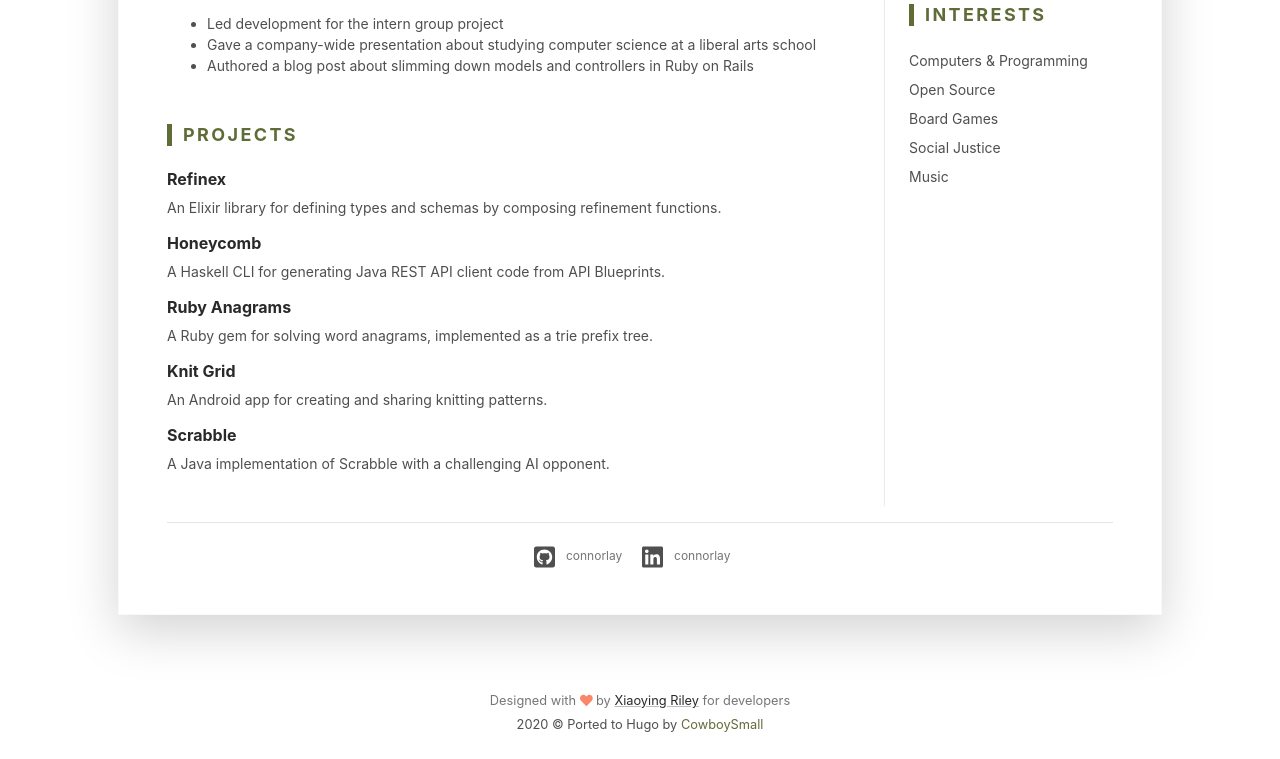
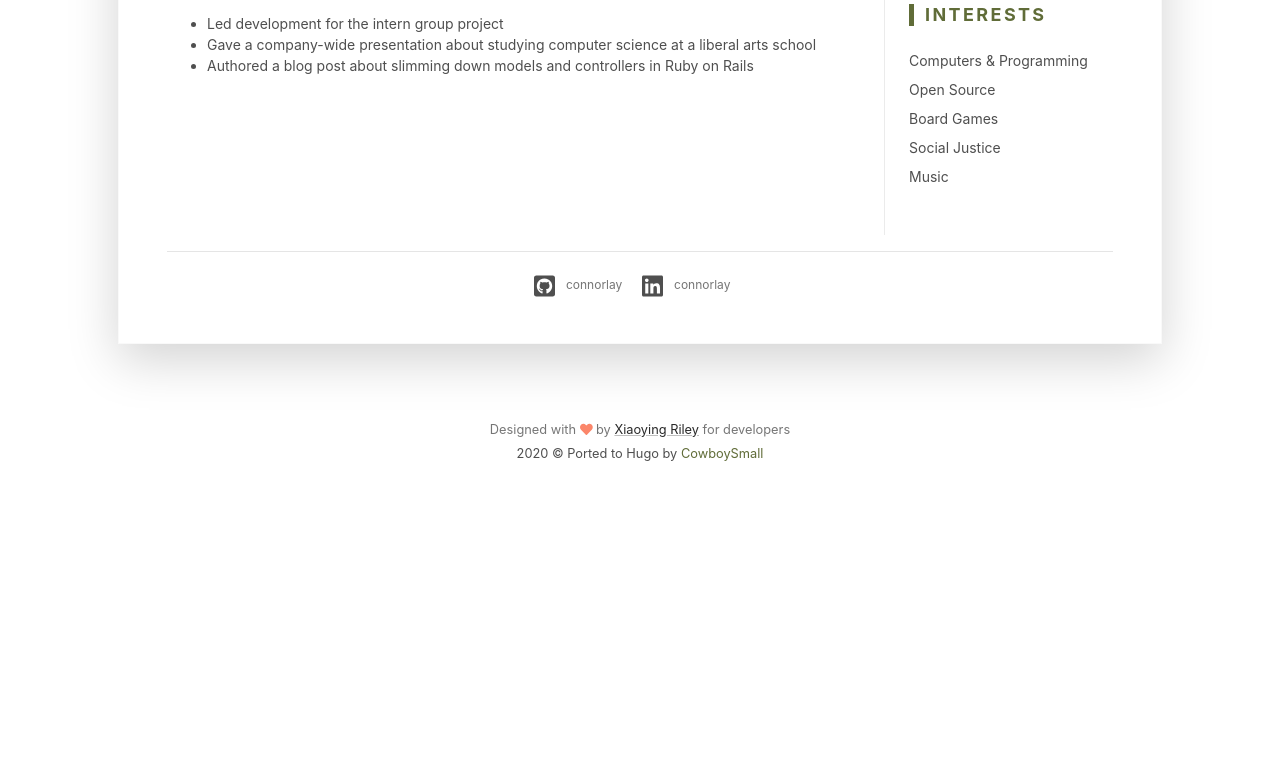
Before and after one commit to connorlay/connorlay, a plain HTML site: page index.html in a window 1280 px wide. Shown: the part 1244-2003 px from the top of the page. After the commit the page ends 1732 px from the top, so only its background shows below. Drawn offline with Linux system fonts and the light colour scheme.

Commit message:
rebuilding site Wed 19 Aug 2020 05:32:37 PM PDT

```diff
--- a/index.html
+++ b/index.html
@@ -179,66 +179,6 @@
 
 
 
-                            <section class="project-section py-3">
-
-                                <h3 class="text-uppercase resume-section-heading mb-4">Projects</h3>
-
-
-                                <div class="item mb-3">
-                                    <div class="item-heading row align-items-center mb-2">
-                                        <h4 class="item-title col-12 col-md-6 col-lg-8 mb-2 mb-md-0">Refinex</h4>
-                                        <div class="item-meta col-12 col-md-6 col-lg-4 text-muted text-left text-md-right"></div>
-                                    </div>
-                                    <div class="item-content">
-                                        <p>An Elixir library for defining types and schemas by composing refinement functions.</p>
-                                    </div>
-                                </div>
-
-                                <div class="item mb-3">
-                                    <div class="item-heading row align-items-center mb-2">
-                                        <h4 class="item-title col-12 col-md-6 col-lg-8 mb-2 mb-md-0">Honeycomb</h4>
-                                        <div class="item-meta col-12 col-md-6 col-lg-4 text-muted text-left text-md-right"></div>
-                                    </div>
-                                    <div class="item-content">
-                                        <p>A Haskell CLI for generating Java REST API client code from API Blueprints.</p>
-                                    </div>
-                                </div>
-
-                                <div class="item mb-3">
-                                    <div class="item-heading row align-items-center mb-2">
-                                        <h4 class="item-title col-12 col-md-6 col-lg-8 mb-2 mb-md-0">Ruby Anagrams</h4>
-                                        <div class="item-meta col-12 col-md-6 col-lg-4 text-muted text-left text-md-right"></div>
-                                    </div>
-                                    <div class="item-content">
-                                        <p>A Ruby gem for solving word anagrams, implemented as a trie prefix tree.</p>
-                                    </div>
-                                </div>
-
-                                <div class="item mb-3">
-                                    <div class="item-heading row align-items-center mb-2">
-                                        <h4 class="item-title col-12 col-md-6 col-lg-8 mb-2 mb-md-0">Knit Grid</h4>
-                                        <div class="item-meta col-12 col-md-6 col-lg-4 text-muted text-left text-md-right"></div>
-                                    </div>
-                                    <div class="item-content">
-                                        <p>An Android app for creating and sharing knitting patterns.</p>
-                                    </div>
-                                </div>
-
-                                <div class="item mb-3">
-                                    <div class="item-heading row align-items-center mb-2">
-                                        <h4 class="item-title col-12 col-md-6 col-lg-8 mb-2 mb-md-0">Scrabble</h4>
-                                        <div class="item-meta col-12 col-md-6 col-lg-4 text-muted text-left text-md-right"></div>
-                                    </div>
-                                    <div class="item-content">
-                                        <p>A Java implementation of Scrabble with a challenging AI opponent.</p>
-                                    </div>
-                                </div>
-
-
-                            </section>
-
-
-
 
 
                         </div>
```
